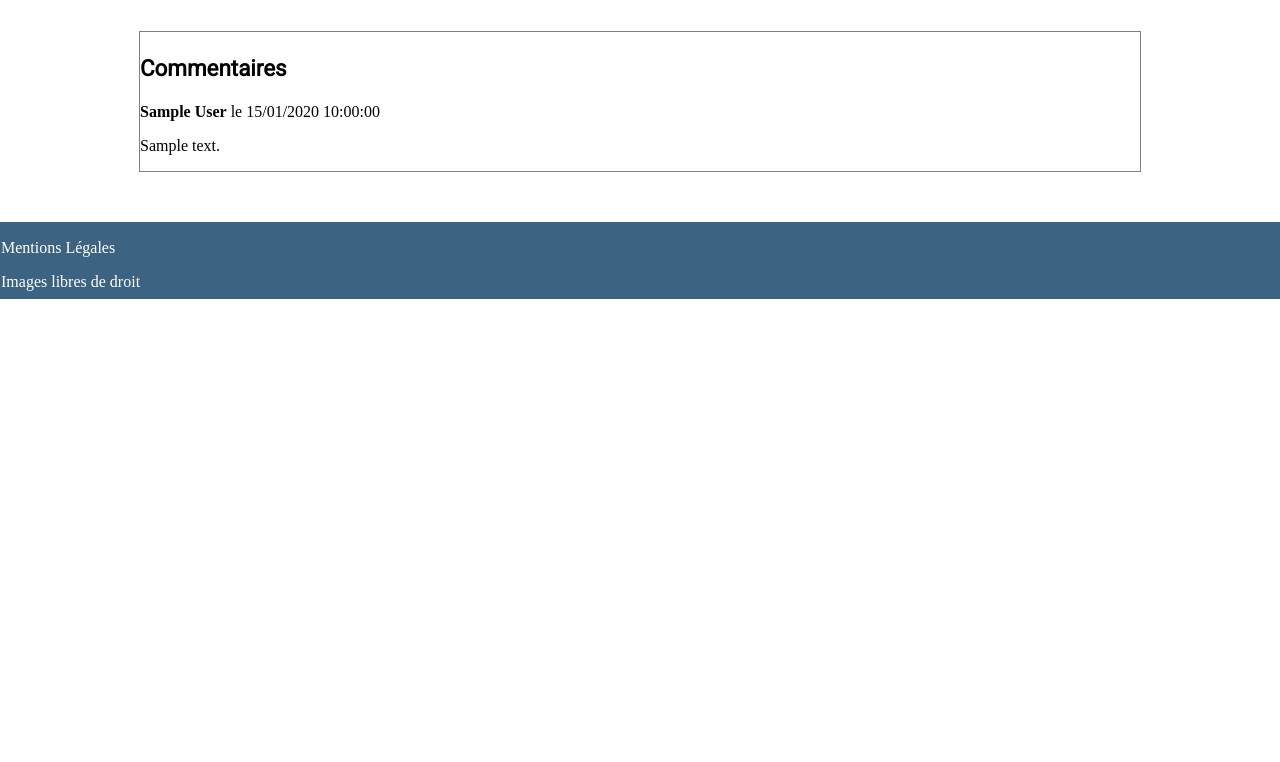
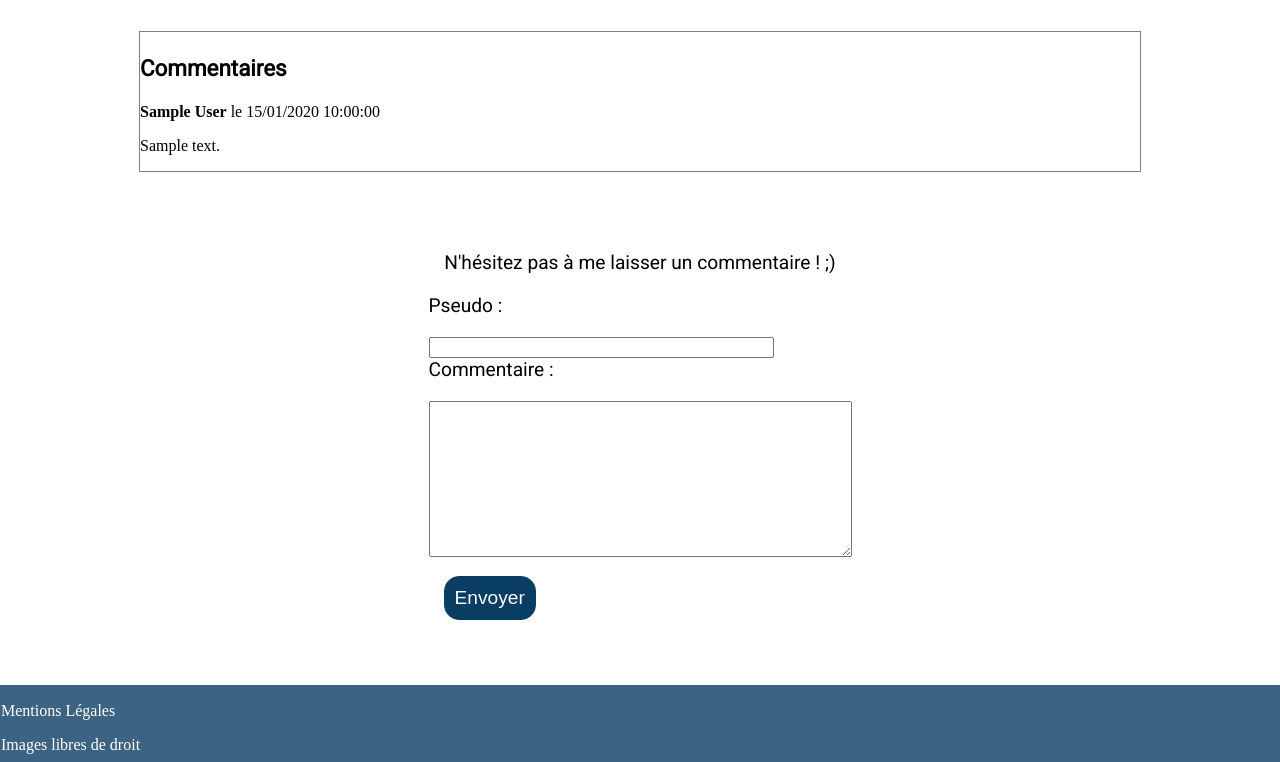
Before and after one commit to chaperution/projet4, a PHP site: page /index.php?action=post&id=1 in a window 1280 px wide. Shown: the part 824-1586 px from the top of the page. Before the commit the page ends 1123 px from the top, so only its background shows below. Run offline with PHP 8.4, Linux system fonts and the light colour scheme; tables that the repository leaves empty or names only in its code hold one stand-in row (values such as "Sample post"); some web fonts are replaced.

Commit message:
add functionnality add comment with form

```diff
--- a/controller/frontend.php
+++ b/controller/frontend.php
@@ -22,3 +22,17 @@
 
     require('view/frontend/postView.php');
 }
+
+function addComment($postId, $author, $comment)
+{
+    $commentManager = new \projet4\Blog\Model\CommentManager();
+
+    $affectedLines = $commentManager->postComment($postId, $author, $comment);
+
+    if ($affectedLines === false) {
+        throw new Exception('Impossible d\'ajouter le commentaire !');
+    }
+    else {
+        header('Location: index.php?action=post&id=' . $postId);
+    }
+}
--- a/index.php
+++ b/index.php
@@ -13,6 +13,18 @@ try {
                 throw new Exception('Aucun identifiant de billet envoyé');
 	        }
 		}
+		elseif ($_GET['action'] == 'addComment') {
+	    	if (isset($_GET['id']) && $_GET['id'] > 0) {
+	            if (!empty($_POST['author']) && !empty($_POST['comment'])) {
+	                addComment($_GET['id'], $_POST['author'], $_POST['comment']);
+	            }
+	            else {
+                    throw new Exception('Tous les champs ne sont pas remplis !');
+	            }
+	        }else {
+                throw new Exception('Aucun identifiant de billet envoyé');
+	        }
+	    }
 	}
 	else {
 	    listPosts();
--- a/model/CommentManager.php
+++ b/model/CommentManager.php
@@ -14,4 +14,14 @@ class CommentManager extends Manager
 
         return $comments;
     }
+
+    public function postComment($postId, $author, $comment)
+    {
+        $bdd = $this->dbConnect();
+        // Effectuer ici la requête qui insère le message
+        $comments = $bdd->prepare('INSERT INTO comments(id_post, author, comment, comment_date) VALUES(?, ?, ?, NOW())');
+        $affectedLines = $comments->execute(array($postId, $author, $comment));
+
+        return $affectedLines;
+    }
 }
--- a/public/CSS/style.css
+++ b/public/CSS/style.css
@@ -16,7 +16,7 @@ h1 {
 	font-family: 'Slabo 27px', serif, 'Times New Roman';
 }
 
-#menu a, #returnLink, .headPost, #commentsFrame h3 {
+#menu a, #returnLink, .headPost, #commentsFrame h3, #commentForm {
 	font-family: 'Roboto', serif, 'Times New Roman';
 }
 
@@ -166,6 +166,33 @@ h1 {
 	font-size: 1.1em;
 }
 
+#commentForm {
+	margin: 30px;
+}
+
+#commentForm p {
+	text-align: center;
+}
+
+#commentForm p, #commentForm label, input[type="submit"] {
+	font-size: 1.2em;
+}
+
+#commentForm input[type="submit"] {
+	margin: 15px;
+	padding: 10px;
+	outline: none;
+	border-radius: 15px;
+	border: 1px solid #0a3d62;
+	background-color: #0a3d62;
+	color: white;
+}
+
+#commentForm input[type="text"], #commentForm textarea  {
+	margin-top: 20px;
+}
+
+
 /* _________________ FOOTER ________________ */
 
 footer {
--- a/view/frontend/postView.php
+++ b/view/frontend/postView.php
@@ -25,8 +25,21 @@ while ($comment = $comments->fetch()) {
 <?php
 }
 ?>
+
+	</div>
+	<div id="commentForm">
+		<p>N'hésitez pas à me laisser un commentaire ! ;)</p>
+		<form action="index.php?action=addComment&amp;id=<?= $post['id'] ?>" method="post">
+			<label for="author">Pseudo :</label></br>
+			<input type="text" name="author" id="author" size="40"/></br>
+			<label for="comment">Commentaire :</label></br>
+			<textarea id="comment" name="comment" cols="50" rows="10"></textarea>
+			</br>
+			<input type="submit" value="Envoyer"/>
+		</form>
 	</div>
 </div>
+
 
 <?php $content = ob_get_clean(); ?>
 
```
